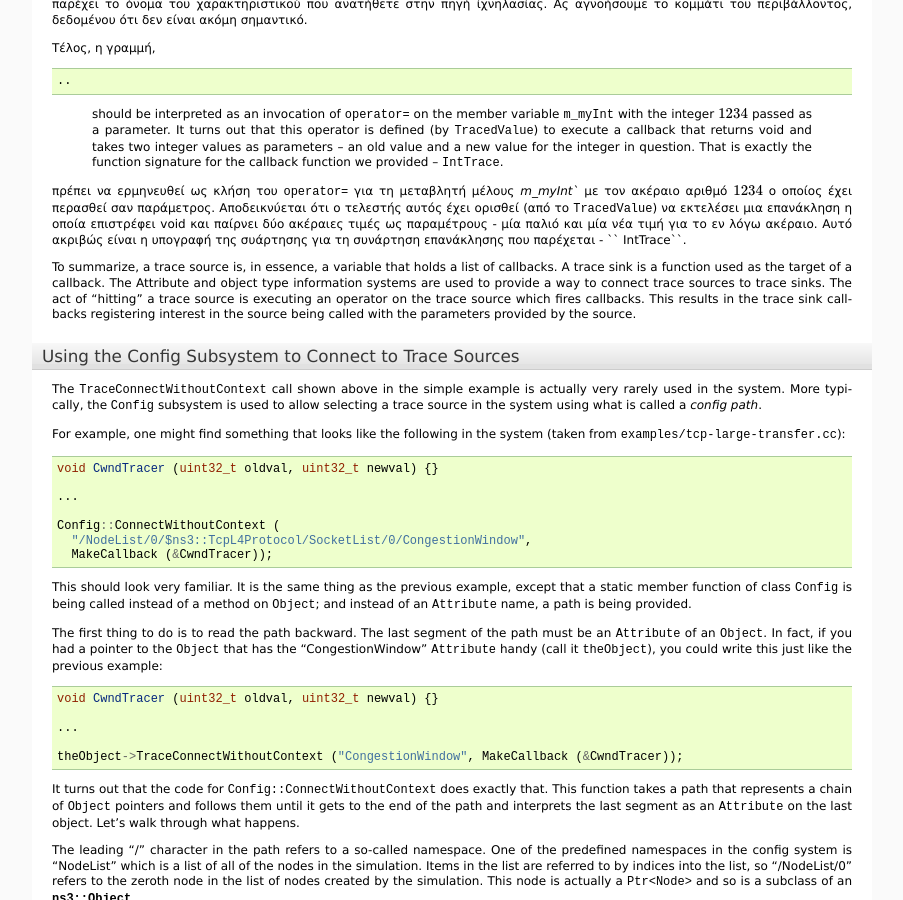
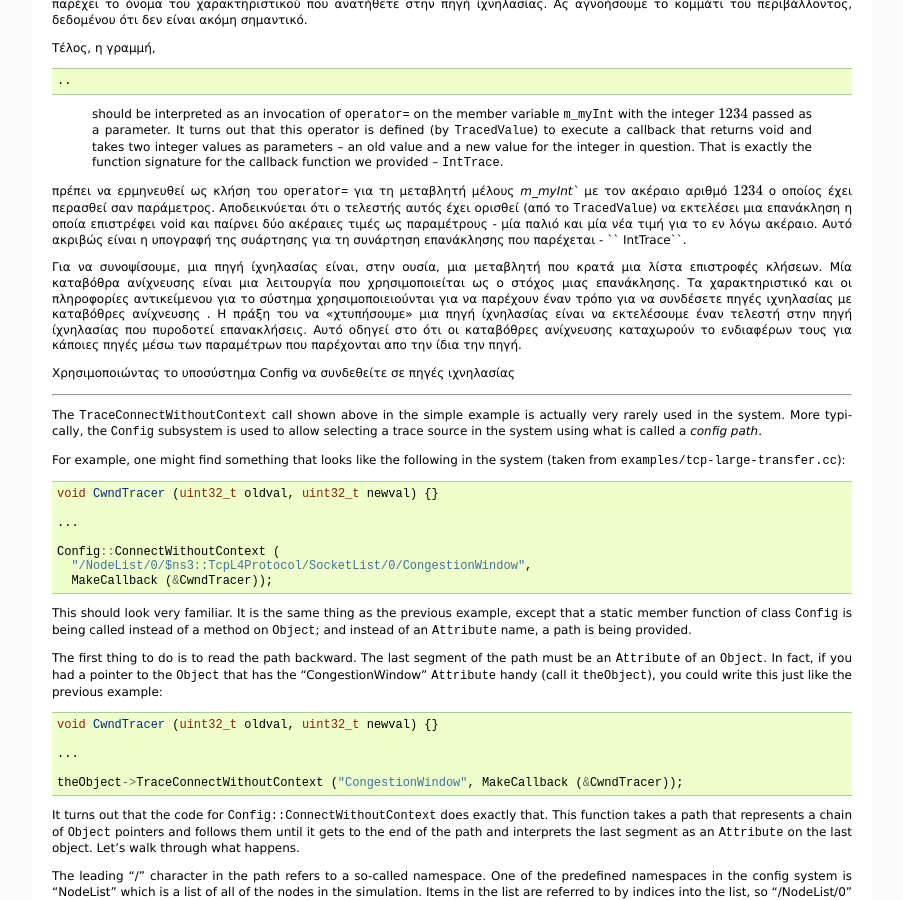
Before and after one commit to maupatras/ns3_team_2B, a Sphinx documentation site: the page built from ns-3.22/doc/manual-gr/source/tracing.rst, in a window 1280 px wide and 900 px high, scrolled down 2657 px. Shown: the whole window, without its empty margins (198-1101 px from the left). Built offline with Sphinx 7.4.7, drawn with Linux system fonts in a browser that asks for light colours; formulas are drawn with MathJax 3; pages that are not in the unit, such as notebooks, are missing from menus; some of the changed text lies outside the part shown.

Commit message:
Update tracing.rst

```diff
--- a/ns-3.22/doc/manual-gr/source/tracing.rst
+++ b/ns-3.22/doc/manual-gr/source/tracing.rst
@@ -400,16 +400,31 @@ plain-old-data (POD). Operator=, operator++, operator--, operator+,
 τη συνάρτηση επανάκλησης που παρέχεται - `` IntTrace``.
 
 
-To summarize, a trace source is, in essence, a variable that holds a list of
-callbacks. A trace sink is a function used as the target of a callback. The
-Attribute and object type information systems are used to provide a way to
-connect trace sources to trace sinks. The act of "hitting" a trace source is
-executing an operator on the trace source which fires callbacks. This results in
-the trace sink callbacks registering interest in the source being called with
-the parameters provided by the source.
+..
+ To summarize, a trace source is, in essence, a variable that holds a list of
+ callbacks. A trace sink is a function used as the target of a callback. The
+ Attribute and object type information systems are used to provide a way to
+ connect trace sources to trace sinks. The act of "hitting" a trace source is
+ executing an operator on the trace source which fires callbacks. This results in
+ the trace sink callbacks registering interest in the source being called with
+ the parameters provided by the source.
 
-Using the Config Subsystem to Connect to Trace Sources
-++++++++++++++++++++++++++++++++++++++++++++++++++++++
+Για να συνοψίσουμε, μια πηγή ίχνηλασίας είναι, στην ουσία, μια μεταβλητή που κρατά
+μια λίστα επιστροφές κλήσεων. Μία καταβόθρα ανίχνευσης είναι μια λειτουργία που
+χρησιμοποιείται ως ο στόχος μιας επανάκλησης. Τα χαρακτηριστικό και οι πληροφορίες
+αντικείμενου για το σύστημα χρησιμοποιειούνται για να παρέχουν έναν τρόπο για να
+συνδέσετε πηγές ιχνηλασίας με καταβόθρες ανίχνευσης . Η πράξη του να «χτυπήσουμε»
+μια πηγή ίχνηλασίας είναι να εκτελέσουμε έναν τελεστή στην πηγή ίχνηλασίας που
+πυροδοτεί επανακλήσεις. Αυτό οδηγεί στο ότι οι καταβόθρες ανίχνευσης καταχωρούν το
+ενδιαφέρων τους για κάποιες πηγές μέσω των παραμέτρων που παρέχονται απο την ίδια
+την πηγή.
+
+.. Using the Config Subsystem to Connect to Trace Sources
+
+Χρησιμοποιώντας το υποσύστημα Config να συνδεθείτε σε πηγές ιχνηλασίας
+
+++++++++++++++++++++++++++++++++++++++++++++++++++++++++++++++++++++++
+
 
 The ``TraceConnectWithoutContext`` call shown above in the simple example is
 actually very rarely used in the system. More typically, the ``Config``
```
